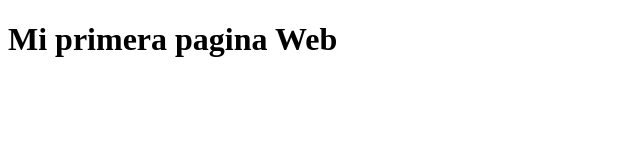
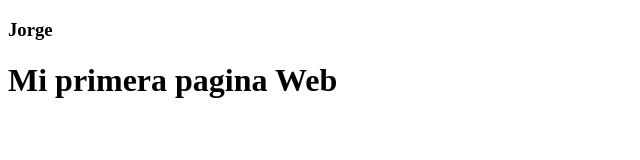
Before and after one commit to R4c1nG/ztest, a plain HTML site: page index.html in a window 1280 px wide. Shown: the whole page, without its empty margins (0-640 px from the left). Drawn offline with Linux system fonts and the light colour scheme.

Commit message:
Update index.html

```diff
--- a/index.html
+++ b/index.html
@@ -10,6 +10,7 @@
 </head>
 
 <body>
+    <h3>Jorge</h3>
     <h1>Mi primera pagina Web</h1>
 </body>
 </html>
```
